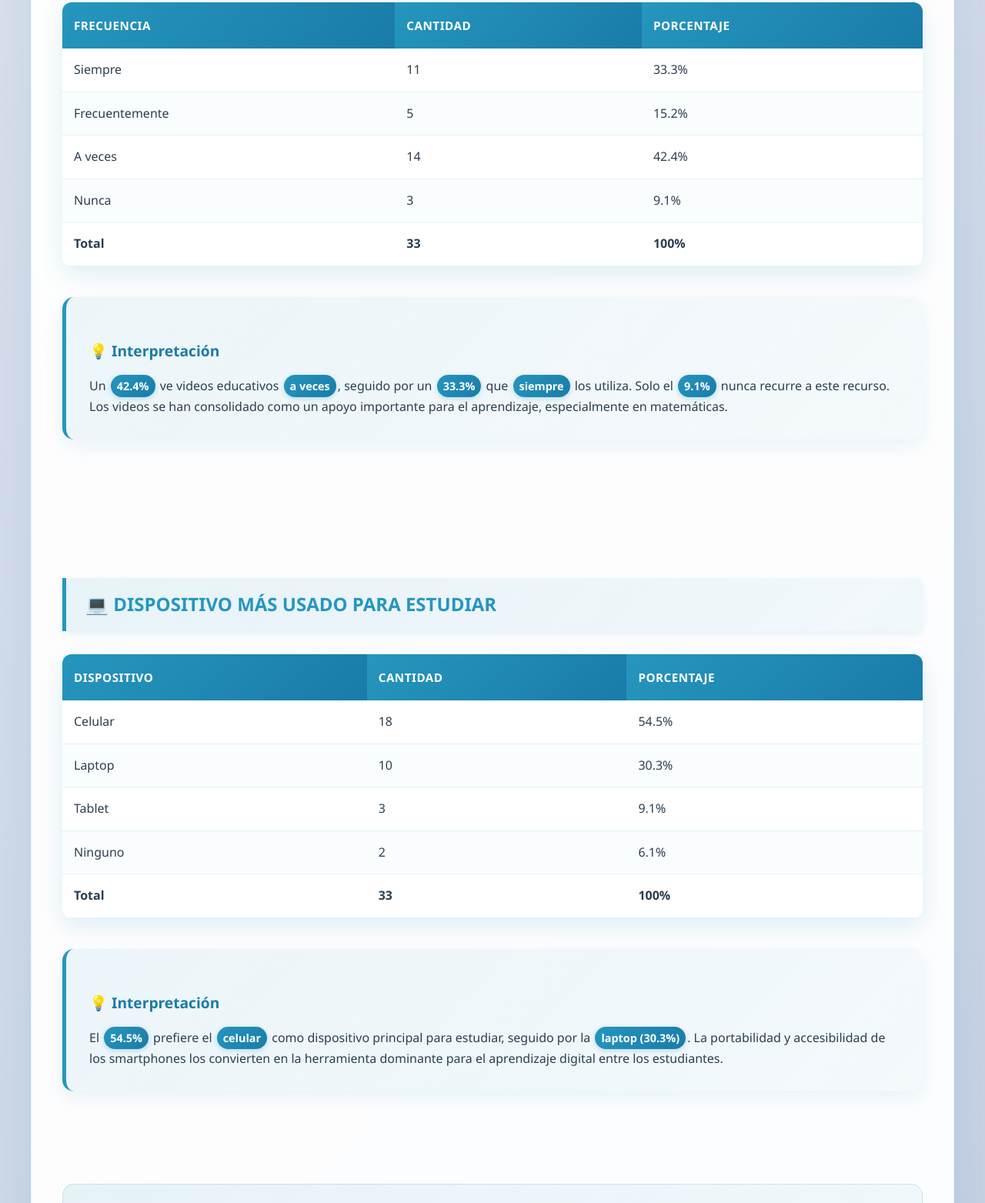
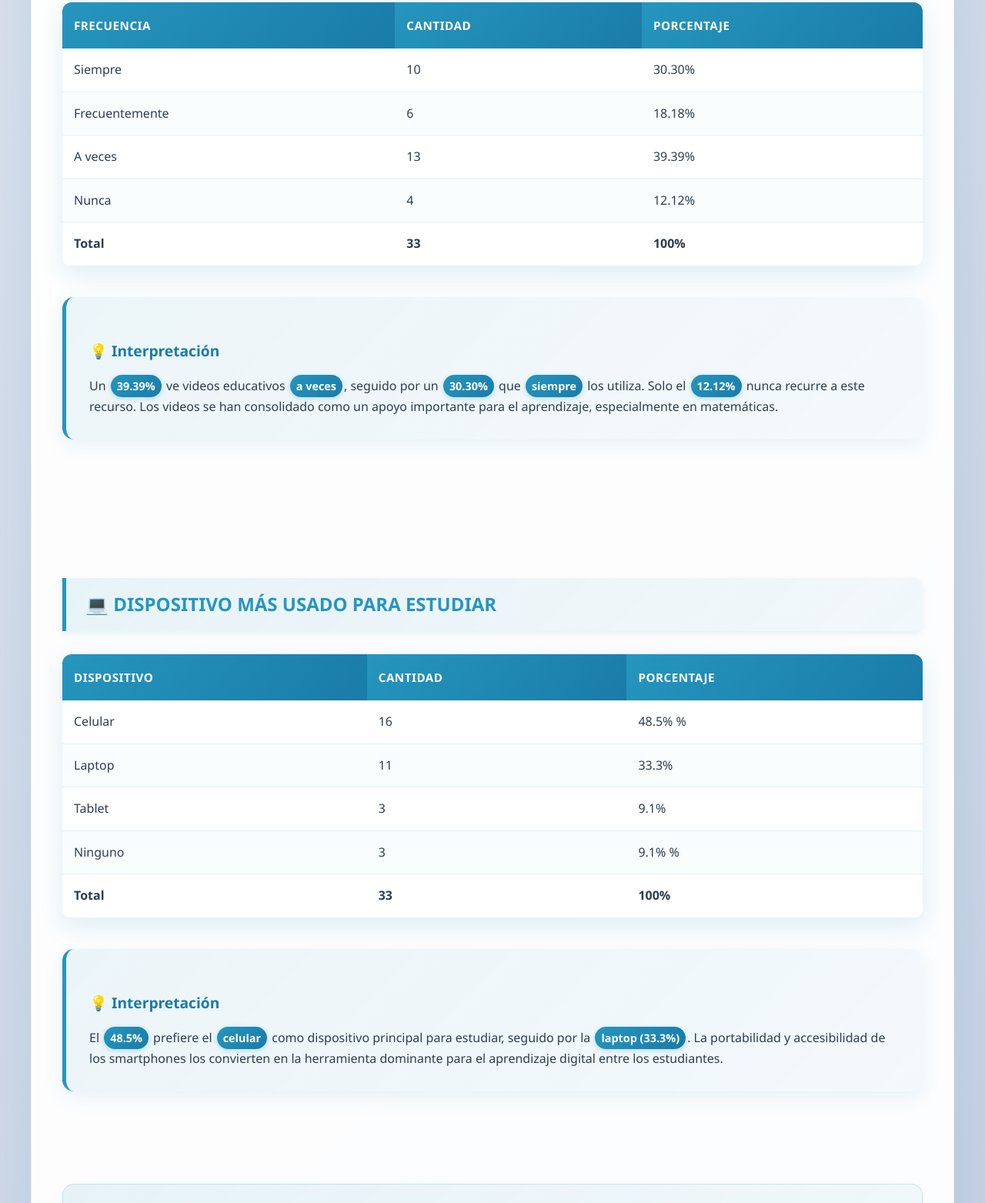
Before and after one commit to Damrznoe12/Tablas-Excel, a plain HTML site: page index.html in a window 1280 px wide. Shown: the part 5065-6628 px from the top of the page at 77% size. Drawn offline with Linux system fonts and the light colour scheme.

Commit message:
Add files via upload

```diff
--- a/index.html
+++ b/index.html
@@ -395,15 +395,15 @@
                     </tr>
                 </thead>
                 <tbody>
-                    <tr><td>Sí utilizan</td><td>21</td><td>63.6%</td></tr>
-                    <tr><td>No utilizan</td><td>12</td><td>36.4%</td></tr>
+                    <tr><td>Sí utilizan</td><td>20</td><td>60.6%</td></tr>
+                    <tr><td>No utilizan</td><td>13</td><td>39.4%</td></tr>
                     <tr><td><strong>Total</strong></td><td><strong>33</strong></td><td><strong>100%</strong></td></tr>
                 </tbody>
             </table>
 
             <div class="interpretation">
                 <h3>💡 Interpretación</h3>
-                <p>El <span class="highlight">63.6%</span> de los estudiantes usa aplicaciones o plataformas educativas, mientras que el <span class="highlight">36.4%</span> no las utiliza. Esto muestra una adopción significativa de herramientas digitales, aunque aún existe un grupo considerable que no las emplea en su proceso de aprendizaje.</p>
+                <p>El <span class="highlight">60.6%</span> de los estudiantes usa aplicaciones o plataformas educativas, mientras que el <span class="highlight">39.4%</span> no las utiliza. Esto muestra una adopción significativa de herramientas digitales, aunque aún existe un grupo considerable que no las emplea en su proceso de aprendizaje.</p>
             </div>
         </div>
 
@@ -418,17 +418,17 @@
                     </tr>
                 </thead>
                 <tbody>
-                    <tr><td>Siempre</td><td>11</td><td>33.3%</td></tr>
-                    <tr><td>Frecuentemente</td><td>5</td><td>15.2%</td></tr>
-                    <tr><td>A veces</td><td>14</td><td>42.4%</td></tr>
-                    <tr><td>Nunca</td><td>3</td><td>9.1%</td></tr>
+                    <tr><td>Siempre</td><td>10</td><td>30.30%</td></tr>
+                    <tr><td>Frecuentemente</td><td>6</td><td>18.18%</td></tr>
+                    <tr><td>A veces</td><td>13</td><td>39.39%</td></tr>
+                    <tr><td>Nunca</td><td>4</td><td>12.12%</td></tr>
                     <tr><td><strong>Total</strong></td><td><strong>33</strong></td><td><strong>100%</strong></td></tr>
                 </tbody>
             </table>
 
             <div class="interpretation">
                 <h3>💡 Interpretación</h3>
-                <p>Un <span class="highlight">42.4%</span> ve videos educativos <span class="highlight">a veces</span>, seguido por un <span class="highlight">33.3%</span> que <span class="highlight">siempre</span> los utiliza. Solo el <span class="highlight">9.1%</span> nunca recurre a este recurso. Los videos se han consolidado como un apoyo importante para el aprendizaje, especialmente en matemáticas.</p>
+                <p>Un <span class="highlight">39.39%</span> ve videos educativos <span class="highlight">a veces</span>, seguido por un <span class="highlight">30.30%</span> que <span class="highlight">siempre</span> los utiliza. Solo el <span class="highlight">12.12%</span> nunca recurre a este recurso. Los videos se han consolidado como un apoyo importante para el aprendizaje, especialmente en matemáticas.</p>
             </div>
         </div>
 
@@ -443,17 +443,19 @@
                     </tr>
                 </thead>
                 <tbody>
-                    <tr><td>Celular</td><td>18</td><td>54.5%</td></tr>
-                    <tr><td>Laptop</td><td>10</td><td>30.3%</td></tr>
+                    <tr><td>Celular</td><td>16</td><td>48.5%
+                    %</td></tr>
+                    <tr><td>Laptop</td><td>11</td><td>33.3%</td></tr>
                     <tr><td>Tablet</td><td>3</td><td>9.1%</td></tr>
-                    <tr><td>Ninguno</td><td>2</td><td>6.1%</td></tr>
+                    <tr><td>Ninguno</td><td>3</td><td>9.1%
+                    %</td></tr>
                     <tr><td><strong>Total</strong></td><td><strong>33</strong></td><td><strong>100%</strong></td></tr>
                 </tbody>
             </table>
 
             <div class="interpretation">
                 <h3>💡 Interpretación</h3>
-                <p>El <span class="highlight">54.5%</span> prefiere el <span class="highlight">celular</span> como dispositivo principal para estudiar, seguido por la <span class="highlight">laptop (30.3%)</span>. La portabilidad y accesibilidad de los smartphones los convierten en la herramienta dominante para el aprendizaje digital entre los estudiantes.</p>
+                <p>El <span class="highlight">48.5%</span> prefiere el <span class="highlight">celular</span> como dispositivo principal para estudiar, seguido por la <span class="highlight">laptop (33.3%)</span>. La portabilidad y accesibilidad de los smartphones los convierten en la herramienta dominante para el aprendizaje digital entre los estudiantes.</p>
             </div>
         </div>
 
```
